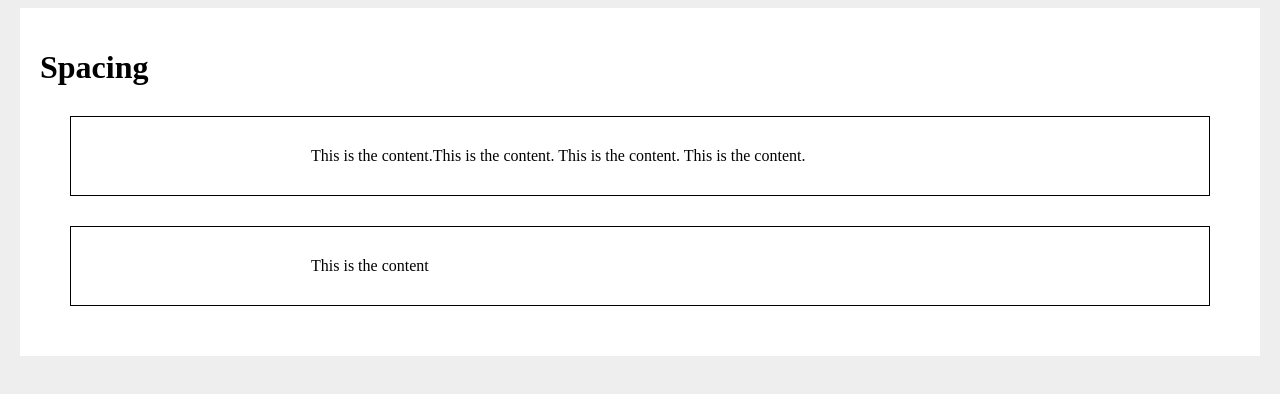
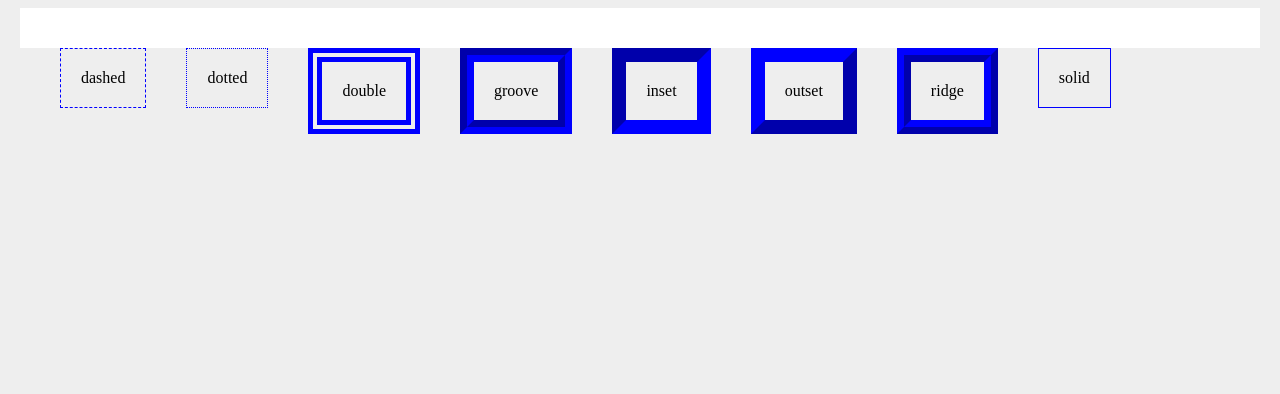
Before and after one commit to IsmaheneLarbi/HTML-CSS, a plain HTML site: page index.html in a window 1280 px wide. Drawn offline with Linux system fonts and the light colour scheme.

Commit message:
box-model : borders

```diff
--- a/css/syntax.css
+++ b/css/syntax.css
@@ -11,7 +11,39 @@ body{
 }
 
 .box{
-	margin: 30px;
-	padding: 30px 20%;
-	border: 1px solid #000;
+	margin: 20px;
+	padding: 20px;
+	float:left;
 }
+
+.dashed{
+	border: 1px blue dashed;
+}
+
+.dotted{
+	border: 1px blue dotted;
+}
+
+.double{
+	border: 14px blue double;
+}
+
+.groove{
+	border: 14px blue groove;
+}
+
+.inset{
+	border: 14px blue inset;
+}
+
+.outset{
+	border: 14px blue outset;
+}
+
+.ridge{
+	border: 14px blue ridge;
+}
+
+.solid{
+	border: 1px blue solid;
+}
--- a/index.html
+++ b/index.html
@@ -7,9 +7,12 @@
 <body>
 
 	<div id="main-content">
-		<h1>Spacing</h1>
-		<div class="box">This is the content.This is the content. This is the content. This is the content.</div>
-		<div class="box">This is the content</div>
+		<div class="box dashed">dashed</div>
+		<div class="box dotted">dotted</div>
+		<div class="box double">double</div>
+		<div class="box groove">groove</div>
+		<div class="box inset">inset</div>		<div class="box outset">outset</div>
+		<div class="box ridge">ridge</div>		<div class="box solid">solid</div>
 	</div>
 </body>
 </html>
```
